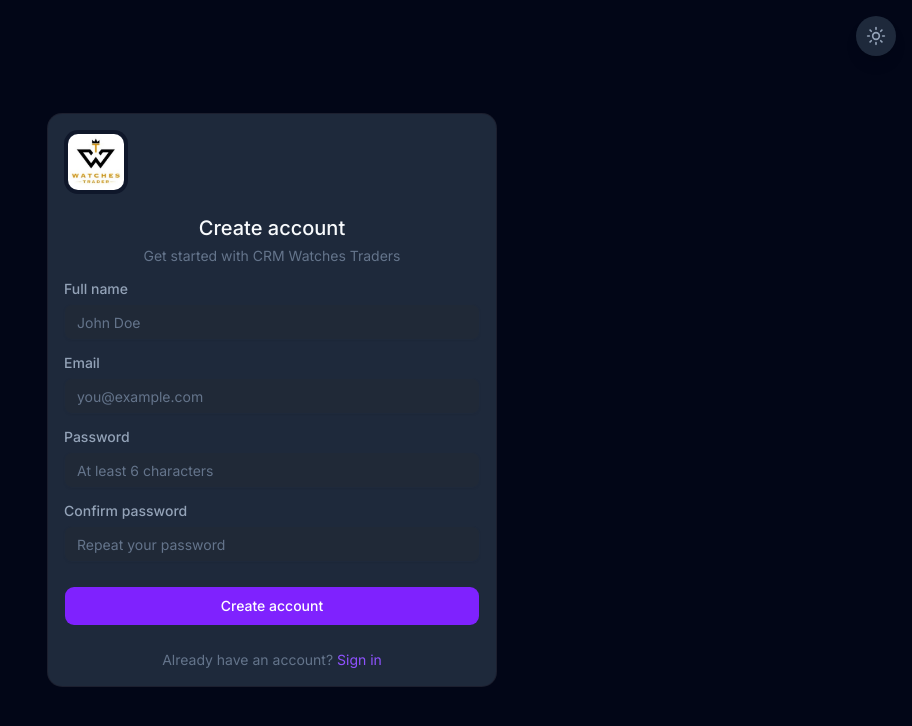
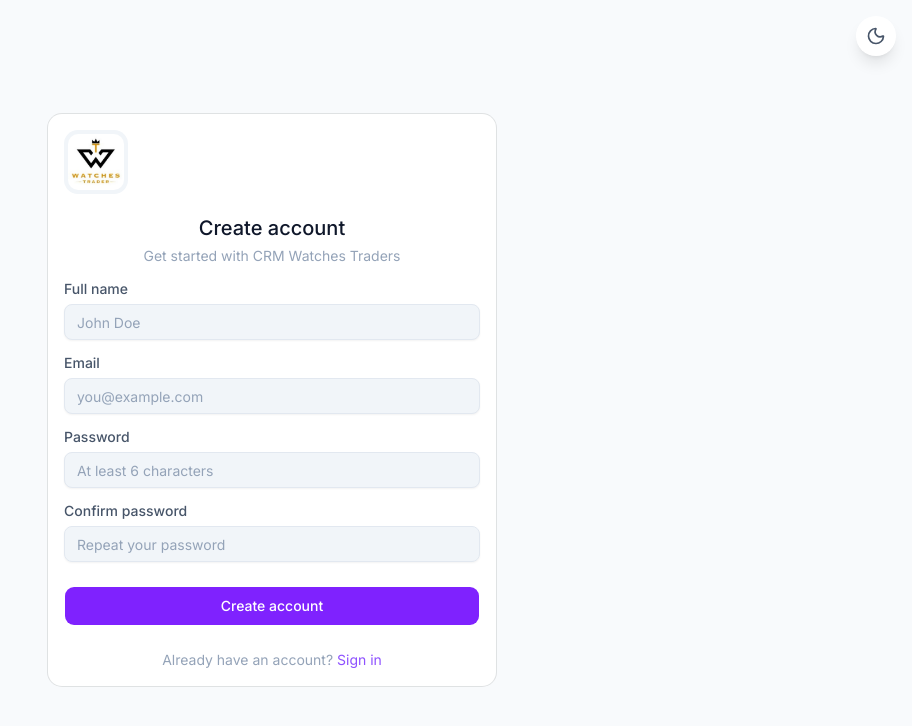
Before and after one commit to yafetpurnama-WT-Work/Watchestrader-CRM, a Next.js app: page /signup in a window 1280 px wide. Shown: the top 726 px of the page, without its empty margins (368-1280 px from the left). Built offline with nearby package versions, Linux system fonts and the light colour scheme; no server answers.

Commit message:
Chore: Default theme is Light

```diff
--- a/src/app/layout.tsx
+++ b/src/app/layout.tsx
@@ -30,8 +30,9 @@ export const metadata: Metadata = {
 };
 
 export const viewport: Viewport = {
-  themeColor: "#020617",
-  colorScheme: "dark light",
+  themeColor: "#f8fafc",
+  colorScheme: "light dark",
+  // "dark light" => "light dark"
 };
 
 export default function RootLayout({
@@ -40,13 +41,13 @@ export default function RootLayout({
   children: React.ReactNode;
 }>) {
   return (
-    <html lang="en" className={`${inter.variable} dark h-full antialiased`}>
+    <html lang="en" className={`${inter.variable} light h-full antialiased`}>
       <body className="min-h-full bg-theme-bg text-theme-text font-sans transition-colors duration-200">
         <ThemeProvider>
           {children}
         </ThemeProvider>
         <Toaster
-          theme="dark"
+          theme="light"
           position="top-right"
           toastOptions={{
             style: {
--- a/src/hooks/use-theme.tsx
+++ b/src/hooks/use-theme.tsx
@@ -17,7 +17,7 @@ interface ThemeContextValue {
 }
 
 const ThemeContext = createContext<ThemeContextValue>({
-  theme: "dark",
+  theme: "light", //default
   toggleTheme: () => {},
   setTheme: () => {},
 });
@@ -25,7 +25,7 @@ const ThemeContext = createContext<ThemeContextValue>({
 const STORAGE_KEY = "crm-wt-theme";
 
 export function ThemeProvider({ children }: { children: React.ReactNode }) {
-  const [theme, setThemeState] = useState<Theme>("dark");
+  const [theme, setThemeState] = useState<Theme>("light");
 
   const applyTheme = useCallback((t: Theme) => {
     const root = document.documentElement;
@@ -40,7 +40,7 @@ export function ThemeProvider({ children }: { children: React.ReactNode }) {
   // ─── On mount, read theme from localStorage and apply it ───
   useEffect(() => {
     const stored = localStorage.getItem(STORAGE_KEY) as Theme | null;
-    const resolved = stored === "light" ? "light" : "dark";
+    const resolved = stored === "dark" ? "dark" : "light";
     setThemeState(resolved);
     applyTheme(resolved);
   }, [applyTheme]);
```
